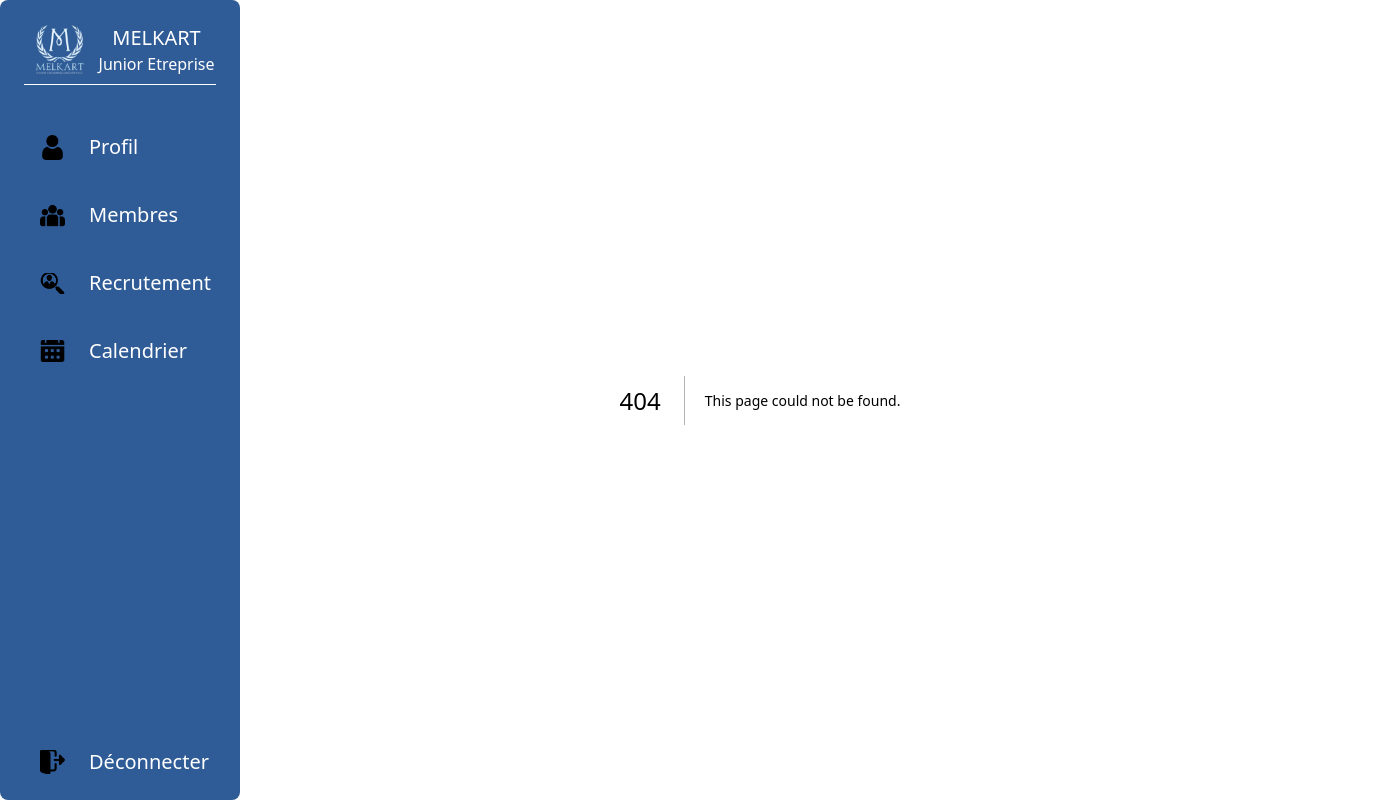
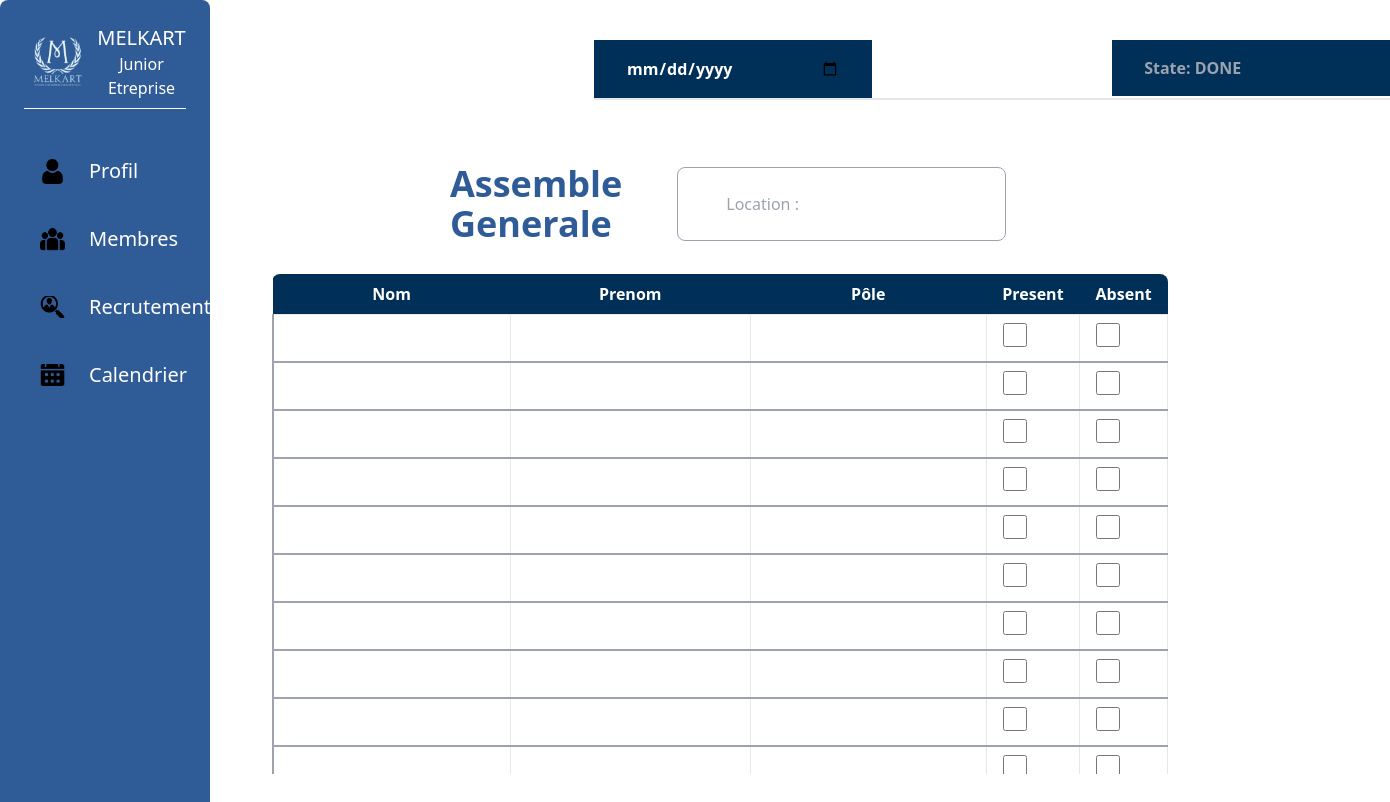
Before and after one commit to youssefkazdar/PlatformRH, a Next.js app in the folder prh/: page /Calendrier in a window 1280 px wide. Before the commit this address had no page. Shown: the top 802 px of the page, 1390 px wide, since content can reach past the window. Built offline with nearby package versions, Linux system fonts and the light colour scheme.

Commit message:
calendrier Assemble general page

```diff
--- /dev/null
+++ b/prh/app/Calendrier/page.js
@@ -0,0 +1,88 @@
+import Image from "next/image";
+import React from 'react';
+import Link from 'next/link';
+import CustomInput from "../components/DateInput";
+import DateInput from "../components/DateInput";
+import TableWithRows from "../components/TabInput";
+const Calendrier = () => {
+    return(
+       < div>
+       < div class="flex justify-start items-start mt-10 ml-96  font-bold mb-16 ">
+
+
+
+
+
+
+ <span class="border-b-2 font-bold  ">
+ <div className="grid grid-cols-2 gap-60  ">
+
+ <div className='flex flex-col gap-4 '>
+
+
+
+
+                 <input type="date" className='bg-[#003057] px-8 py-4 text-[#FFFFFF] ' />
+
+
+
+
+        </div>
+       <DateInput defaultValue="State: " placeholder="State: DONE" type="text  " />
+
+
+
+
+
+       </div>
+       </span>
+
+
+
+
+
+
+</div>
+<div class="flex justify-between items-center">
+
+
+<p class=" text-left text-4xl font-bold text-[#2F5B96] ml-60">Assemble Generale</p>
+
+<input type="text" placeholder="Location :" class=" flex border w-96 border-gray-400 px-12 py-6 mr-96 rounded-lg focus:outline-none focus:border-blue-500">
+</input>
+
+
+
+
+
+</div>
+
+<div class="flex justify-center items-center h-screen">
+  <div class="w-full max-w-4xl mb-60 mr-40">
+    <div class="max-h-[500px] overflow-y-auto">
+      <TableWithRows numRows={20} />
+    </div>
+  </div>
+</div>
+
+
+
+</div>
+
+
+
+
+
+
+
+
+
+
+
+
+
+
+    )
+
+};
+export default Calendrier;
--- /dev/null
+++ b/prh/app/components/DateInput.js
@@ -0,0 +1,18 @@
+import React from 'react'
+
+const DateInput = ({  placeholder }) => {
+    return (
+        <div className='flex flex-col gap-4 '>
+
+
+
+
+                 <input placeholder={placeholder} className='bg-[#003057] px-8 py-4 text-[#FFFFFF] ' />
+
+
+
+        </div>
+    )
+}
+
+export default DateInput;
--- /dev/null
+++ b/prh/app/components/TabInput.js
@@ -0,0 +1,45 @@
+import React from 'react';
+
+function TableWithRows({ numRows }) {
+  // Créer un tableau de nombres pour utiliser map()
+  const rows = new Array(numRows).fill(0);
+
+  return (
+    <div className="w-full max-w-4xl ">
+      <table className="table-auto w-full border-collapse rounded-lg overflow-hidden ">
+        <thead>
+          <tr className="bg-[#003057] px-8 py-4 text-[#FFFFFF] ">
+            <th className="px-4 py-2">Nom</th>
+            <th className="px-4 py-2">Prenom</th>
+            <th className="px-4 py-2">Pôle</th>
+            <th className="px-4 py-2">Present</th>
+            <th className="px-4 py-2">Absent</th>
+          </tr>
+        </thead>
+        <tbody>
+          {rows.map((_, index) => (
+            <tr key={index} className="px-4 py-2 bg-white text-black border-b-2 border-l-2  border-gray-400 ">
+              <td className="border px-4 py-2">
+                <input type="text" className="w-full"></input>
+              </td>
+              <td className="border px-4 py-2">
+                <input type="text" className="w-full"></input>
+              </td>
+              <td className="border px-4 py-2">
+                <input type="text" className="w-full"></input>
+              </td>
+              <td className="border px-4 py-2">
+                <input type="checkbox" className="h-6 w-6 rounded border border-green-400"></input>
+              </td>
+              <td className="border px-4 py-2">
+                <input type="checkbox" className="h-6 w-6 rounded border border-green-400"></input>
+              </td>
+            </tr>
+          ))}
+        </tbody>
+      </table>
+    </div>
+  );
+}
+
+export default TableWithRows;
--- a/prh/app/membres/page.js
+++ b/prh/app/membres/page.js
@@ -28,7 +28,7 @@ const posteOptions = [
         <img src="https://a.storyblok.com/f/191576/1200x800/215e59568f/round_profil_picture_after_.webp" alt="Image" className="avatar" />
         <img src="/folder.png" className="w-32px" />
       </div>
-      <div className="grid grid-cols-2 gap-20  ">
+      <div className="grid grid-cols-2 gap-12  ">
        <CustomInput label="Nom et prenom" placeholder="Le nom et le prenom" type="text" />
        <CustomInput label="Pôle" placeholder="Mehdi Benguiza" type="select" options={poleOptions} />
        <CustomInput label="Numrero Telephone" placeholder="+216 00000000" type="text"/>
```
